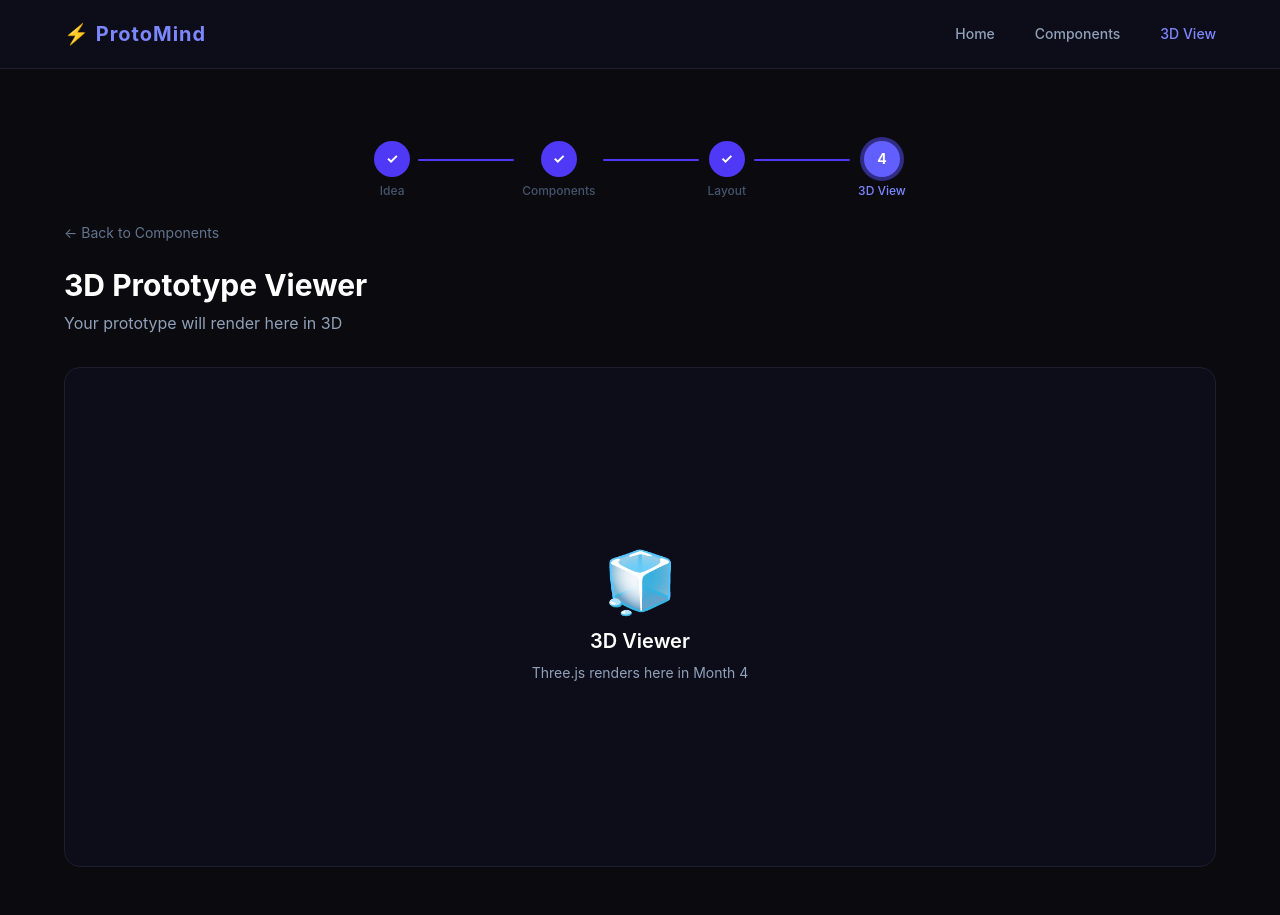
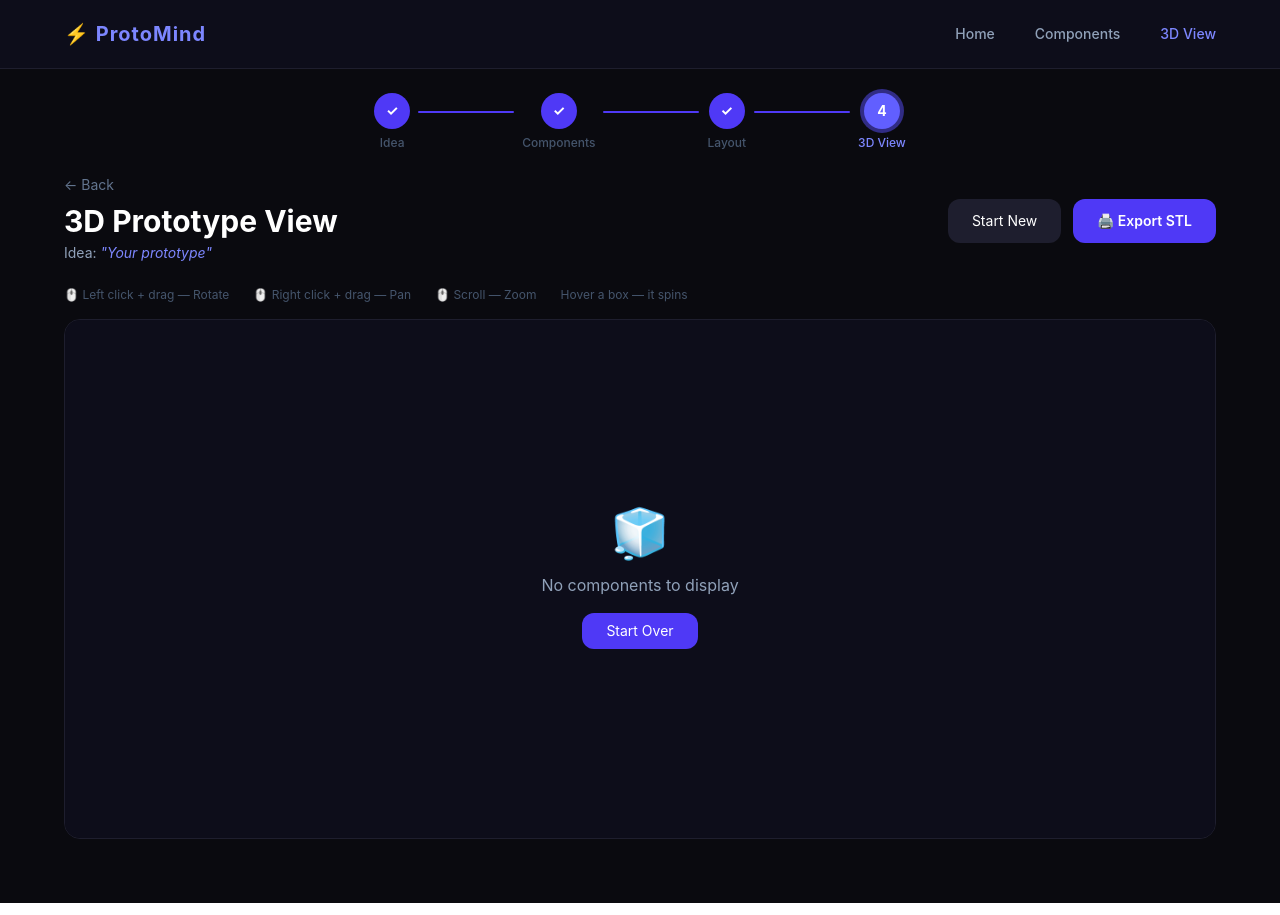
Before and after one commit to madheshwaran402-blip/protomind, a React (Vite) app: page /viewer in a window 1280 px wide. Built offline with nearby package versions, Linux system fonts and the light colour scheme.

Commit message:
Day 7 - Three.js #D viewer with orbit controls

```diff
--- a/package.json
+++ b/package.json
@@ -12,11 +12,14 @@
   "dependencies": {
     "@dnd-kit/core": "^6.3.1",
     "@dnd-kit/utilities": "^3.2.2",
+    "@react-three/drei": "^10.7.7",
+    "@react-three/fiber": "^9.5.0",
     "@tailwindcss/vite": "^4.2.2",
     "react": "^19.2.4",
     "react-dom": "^19.2.4",
     "react-router-dom": "^7.13.2",
-    "tailwindcss": "^4.2.2"
+    "tailwindcss": "^4.2.2",
+    "three": "^0.183.2"
   },
   "devDependencies": {
     "@eslint/js": "^9.39.4",
--- /dev/null
+++ b/src/components/ComponentBox3D.jsx
@@ -0,0 +1,70 @@
+import { useRef, useState } from 'react'
+import { useFrame } from '@react-three/fiber'
+import { Text, Box } from '@react-three/drei'
+
+const CATEGORY_COLORS = {
+  Microcontroller: '#6366f1',
+  Sensor: '#0ea5e9',
+  Display: '#22c55e',
+  Communication: '#ef4444',
+  Power: '#f59e0b',
+  Actuator: '#a855f7',
+  Module: '#64748b',
+  Memory: '#64748b',
+}
+
+function ComponentBox3D({ comp, position }) {
+  const meshRef = useRef()
+  const [hovered, setHovered] = useState(false)
+  const color = CATEGORY_COLORS[comp.category] || '#64748b'
+
+  useFrame(() => {
+    if (meshRef.current && hovered) {
+      meshRef.current.rotation.y += 0.01
+    }
+  })
+
+  return (
+    <group position={position}>
+      <Box
+        ref={meshRef}
+        args={[1.8, 0.6, 1.2]}
+        onPointerOver={() => setHovered(true)}
+        onPointerOut={() => setHovered(false)}
+      >
+        <meshStandardMaterial
+          color={color}
+          emissive={color}
+          emissiveIntensity={hovered ? 0.4 : 0.1}
+          roughness={0.3}
+          metalness={0.6}
+        />
+      </Box>
+
+      {/* Component name below box */}
+      <Text
+        position={[0, -0.7, 0]}
+        fontSize={0.2}
+        color="white"
+        anchorX="center"
+        anchorY="middle"
+        maxWidth={2}
+      >
+        {comp.name.length > 18 ? comp.name.slice(0, 18) + '...' : comp.name}
+      </Text>
+
+      {/* Category label above box */}
+      <Text
+        position={[0, 0.6, 0]}
+        fontSize={0.15}
+        color={color}
+        anchorX="center"
+        anchorY="middle"
+      >
+        {comp.category}
+      </Text>
+    </group>
+  )
+}
+
+export default ComponentBox3D
--- /dev/null
+++ b/src/components/ConnectionLines3D.jsx
@@ -0,0 +1,33 @@
+import { } from 'react'
+import * as THREE from 'three'
+
+function ConnectionLines3D({ components, positions }) {
+  const microcontroller = components.find(c => c.category === 'Microcontroller')
+  if (!microcontroller) return null
+
+  const mcIndex = components.findIndex(c => c.category === 'Microcontroller')
+  const mcPos = positions[mcIndex]
+
+  return (
+    <>
+      {components.map((comp, index) => {
+        if (comp.category === 'Microcontroller') return null
+        const pos = positions[index]
+
+        const points = [
+          new THREE.Vector3(...mcPos),
+          new THREE.Vector3(...pos),
+        ]
+        const geometry = new THREE.BufferGeometry().setFromPoints(points)
+
+        return (
+          <line key={comp.id} geometry={geometry}>
+            <lineBasicMaterial color="#2e2e4e" linewidth={1} />
+          </line>
+        )
+      })}
+    </>
+  )
+}
+
+export default ConnectionLines3D
--- a/src/pages/Viewer.jsx
+++ b/src/pages/Viewer.jsx
@@ -1,34 +1,160 @@
+import { Suspense } from 'react'
+import { useLocation, useNavigate } from 'react-router-dom'
+import { Canvas } from '@react-three/fiber'
+import { OrbitControls, Environment, Grid } from '@react-three/drei'
 import StepBar from '../components/StepBar'
-import { useNavigate } from 'react-router-dom'
+import ComponentBox3D from '../components/ComponentBox3D'
+import ConnectionLines3D from '../components/ConnectionLines3D'
+
+function get3DPositions(count) {
+  const positions = []
+  const cols = 3
+  for (let i = 0; i < count; i++) {
+    positions.push([
+      (i % cols) * 3 - 3,
+      0,
+      Math.floor(i / cols) * 3 - 1.5,
+    ])
+  }
+  return positions
+}
+
+function Scene({ components }) {
+  const positions = get3DPositions(components.length)
+
+  return (
+    <>
+      {/* Lighting */}
+      <ambientLight intensity={0.4} />
+      <directionalLight position={[10, 10, 5]} intensity={1} />
+      <pointLight position={[-10, -10, -5]} intensity={0.5} color="#6366f1" />
+
+      {/* Grid floor */}
+      <Grid
+        args={[20, 20]}
+        position={[0, -0.5, 0]}
+        cellColor="#1e1e2e"
+        sectionColor="#2e2e4e"
+        fadeDistance={25}
+      />
+
+      {/* Connection lines */}
+      <ConnectionLines3D
+        components={components}
+        positions={positions}
+      />
+
+      {/* Component boxes */}
+      {components.map((comp, index) => (
+        <ComponentBox3D
+          key={comp.id}
+          comp={comp}
+          position={positions[index]}
+        />
+      ))}
+
+      {/* Camera controls */}
+      <OrbitControls
+        enablePan={true}
+        enableZoom={true}
+        enableRotate={true}
+        minDistance={3}
+        maxDistance={20}
+      />
+    </>
+  )
+}
 
 function Viewer() {
+  const location = useLocation()
   const navigate = useNavigate()
+  const idea = location.state?.idea || 'Your prototype'
+  const selectedComponents = location.state?.selectedComponents || []
 
   return (
-    <div className="px-16 py-12">
+    <div className="min-h-screen">
+      <StepBar currentStep={4} />
 
-        <StepBar currentStep={4} />
+      <div className="px-16 pb-10">
+        {/* Header */}
+        <div className="flex justify-between items-start mb-6">
+          <div>
+            <button
+              onClick={() => navigate(-1)}
+              className="text-slate-500 hover:text-white text-sm mb-2 flex items-center gap-2 transition"
+            >
+              ← Back
+            </button>
+            <h2 className="text-3xl font-bold mb-1">3D Prototype View</h2>
+            <p className="text-slate-400 text-sm">
+              Idea: <span className="text-indigo-400 italic">"{idea}"</span>
+            </p>
+          </div>
+          <div className="flex gap-3 mt-6">
+            <button
+              onClick={() => navigate('/')}
+              className="px-6 py-3 bg-[#1e1e2e] hover:bg-[#2e2e4e] rounded-xl text-sm transition"
+            >
+              Start New
+            </button>
+            <button
+              className="px-6 py-3 bg-indigo-600 hover:bg-indigo-500 rounded-xl text-sm font-semibold transition"
+              onClick={() => alert('STL Export coming in Day 9!')}
+            >
+              🖨️ Export STL
+            </button>
+          </div>
+        </div>
 
-      <button
-        onClick={() => navigate('/components')}
-        className="text-slate-500 hover:text-white text-sm mb-6 flex items-center gap-2 transition"
-      >
-        ← Back to Components
-      </button>
+        {/* Controls hint */}
+        <div className="flex gap-6 mb-4 text-xs text-slate-600">
+          <span>🖱️ Left click + drag — Rotate</span>
+          <span>🖱️ Right click + drag — Pan</span>
+          <span>🖱️ Scroll — Zoom</span>
+          <span>Hover a box — it spins</span>
+        </div>
 
-      <h2 className="text-3xl font-bold mb-2">3D Prototype Viewer</h2>
-      <p className="text-slate-400 mb-8">Your prototype will render here in 3D</p>
+        {/* 3D Canvas */}
+        <div className="rounded-2xl overflow-hidden border border-[#1e1e2e]" style={{ height: '520px' }}>
+          {selectedComponents.length > 0 ? (
+            <Canvas
+              camera={{ position: [6, 5, 8], fov: 50 }}
+              style={{ background: '#0a0a0f' }}
+            >
+              <Suspense fallback={null}>
+                <Scene components={selectedComponents} />
+              </Suspense>
+            </Canvas>
+          ) : (
+            <div className="h-full flex items-center justify-center bg-[#0d0d1a]">
+              <div className="text-center">
+                <div className="text-5xl mb-4">🧊</div>
+                <p className="text-slate-400">No components to display</p>
+                <button
+                  onClick={() => navigate('/')}
+                  className="mt-4 px-6 py-2 bg-indigo-600 rounded-xl text-sm"
+                >
+                  Start Over
+                </button>
+              </div>
+            </div>
+          )}
+        </div>
 
-      {/* 3D Placeholder */}
-      <div className="bg-[#0d0d1a] border border-[#1e1e2e] rounded-2xl flex items-center justify-center"
-        style={{ height: '500px' }}>
-        <div className="text-center">
-          <div className="text-6xl mb-4">🧊</div>
-          <h3 className="text-xl font-semibold mb-2">3D Viewer</h3>
-          <p className="text-slate-400 text-sm">Three.js renders here in Month 4</p>
+        {/* Component list below */}
+        <div className="mt-6 grid grid-cols-6 gap-3">
+          {selectedComponents.map(comp => (
+            <div
+              key={comp.id}
+              className="bg-[#0d0d1a] border border-[#1e1e2e] rounded-xl p-3 text-center"
+            >
+              <div className="text-2xl mb-1">{comp.icon}</div>
+              <div className="text-xs text-white font-medium leading-tight">{comp.name}</div>
+              <div className="text-xs text-slate-600 mt-1">{comp.category}</div>
+            </div>
+          ))}
         </div>
       </div>
-
     </div>
   )
 }
```
Also changed, not shown: 1 other file (tests, documents, lock files or other folders).
